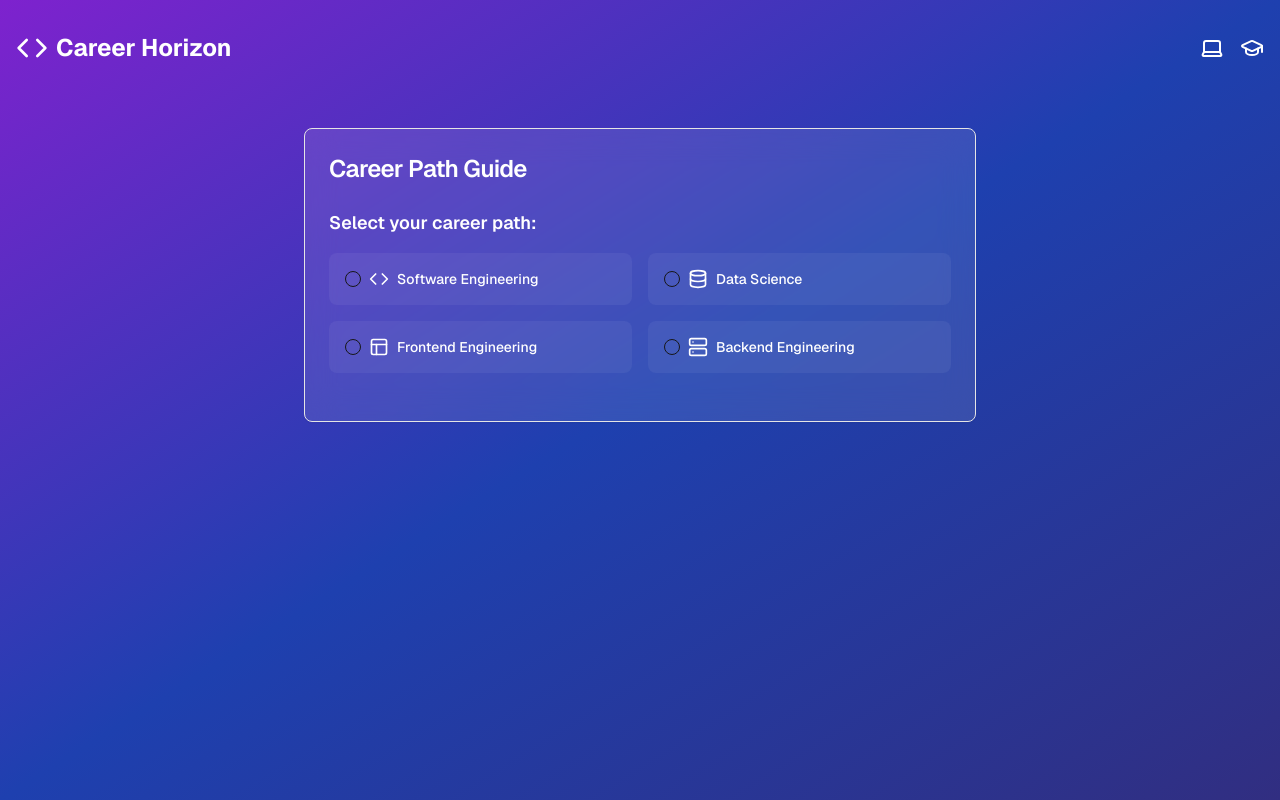
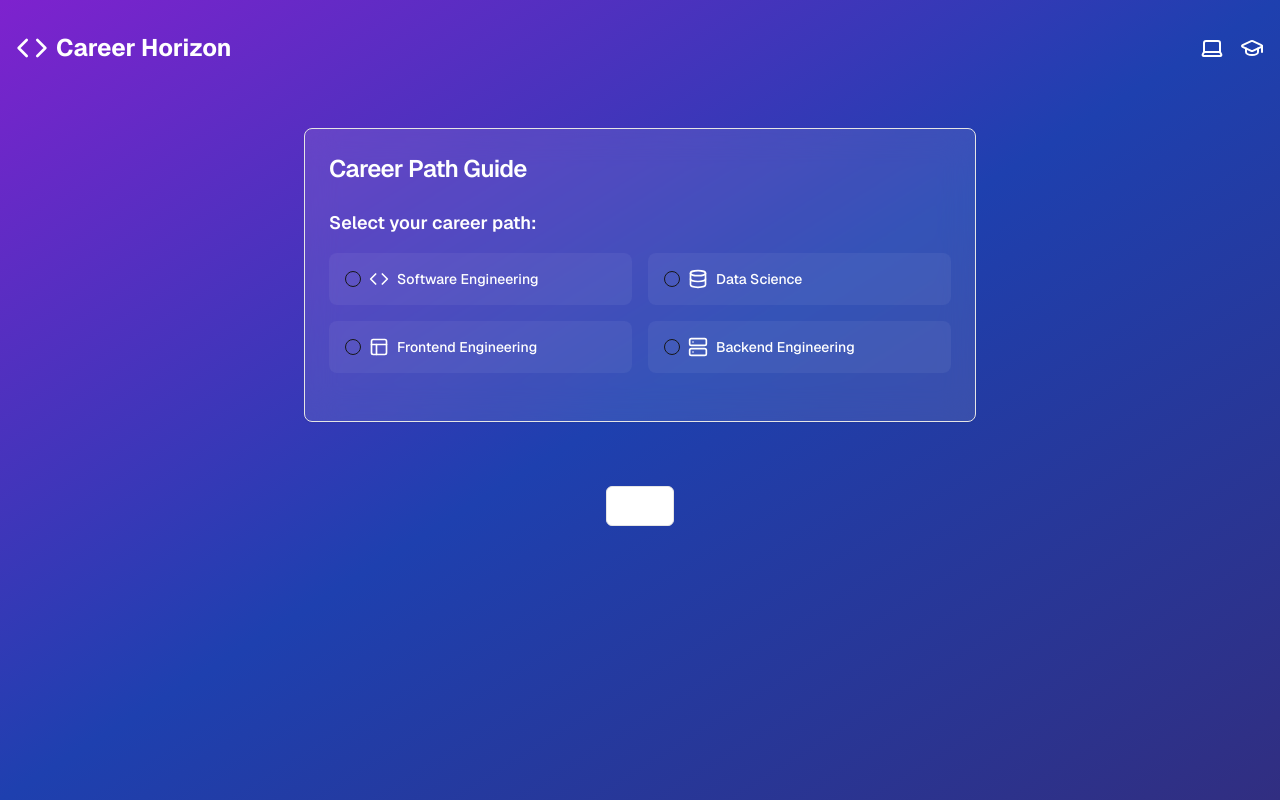
Before and after one commit to Bootleg696/EdTechHack, a Next.js app: page / in a window 1280 px wide. Both pictures are taken after a click on the button "Get Started". Built offline with nearby package versions, Linux system fonts and the light colour scheme.

Commit message:
back button navigation

```diff
--- a/app/components/UserFormPage.tsx
+++ b/app/components/UserFormPage.tsx
@@ -90,7 +90,7 @@ export default function UserFormPage({ onSubmit }) {
 
           {step >= 2 && (
             <div className="mb-6">
-              <h3 className="text-lg font-semibold mb-4">Select your skills:</h3>
+              <h3 className="text-lg font-semibold mb-4">Select skills you will like to learn:</h3>
               <div className="grid grid-cols-2 gap-2">
                 {[...skillsByPath[formData.careerPath], ...commonSkills].map((skill) => (
                   <div key={skill} className="flex items-center space-x-2 bg-white/5 p-2 rounded">
--- a/app/page.tsx
+++ b/app/page.tsx
@@ -6,6 +6,8 @@ import UserFormPage from './components/UserFormPage'
 import OpportunitiesPage from './components/OpportunitiesPage'
 import SpecifiedOpportunitiesPage from './components/SpecifiedOpportunities'
 import { Code, Laptop, GraduationCap } from 'lucide-react'
+import { Button } from "@/components/ui/button"
+import Link from 'next/link'
 
 export default function Home() {
   const [currentSection, setCurrentSection] = useState('welcome')
@@ -24,7 +26,10 @@ export default function Home() {
     <main className="min-h-screen bg-gradient-to-br from-purple-700 via-blue-800 to-indigo-900 text-white">
       <div className="container mx-auto px-4 py-8">
         <header className="flex items-center justify-between mb-8">
-          <div className="flex items-center space-x-2">
+          <div
+            className="flex items-center space-x-2 cursor-pointer"
+            onClick={() => setCurrentSection('welcome')}
+          >
             <Code className="h-8 w-8" />
             <h1 className="text-2xl font-bold">Career Horizon</h1>
           </div>
@@ -37,6 +42,28 @@ export default function Home() {
         {currentSection === 'userForm' && <UserFormPage onSubmit={handleFormSubmit} />}
         {currentSection === 'opportunities' && <OpportunitiesPage onDiscoverNow={handleDiscoverNow} />}
         {currentSection === 'specifiedOpportunities' && <SpecifiedOpportunitiesPage userFormData={userFormData} />}
+        {currentSection !== 'welcome' && (
+          <div className="flex justify-center mt-8">
+            <Button
+              variant="outline"
+              onClick={() => {
+                switch (currentSection) {
+                  case 'userForm':
+                    setCurrentSection('welcome');
+                    break;
+                  case 'opportunities':
+                    setCurrentSection('userForm');
+                    break;
+                  case 'specifiedOpportunities':
+                    setCurrentSection('opportunities');
+                    break;
+                }
+              }}
+            >
+              Back
+            </Button>
+          </div>
+        )}
       </div>
     </main>
   )
```
